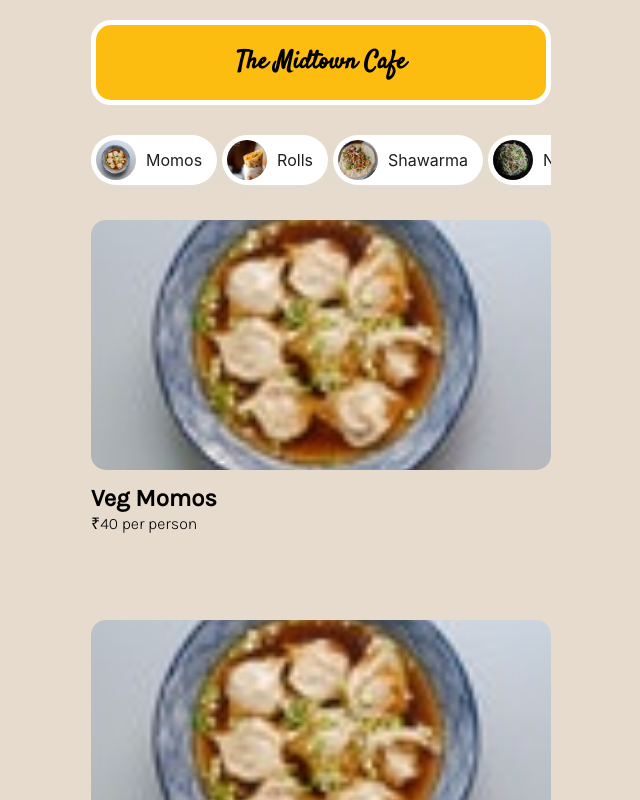
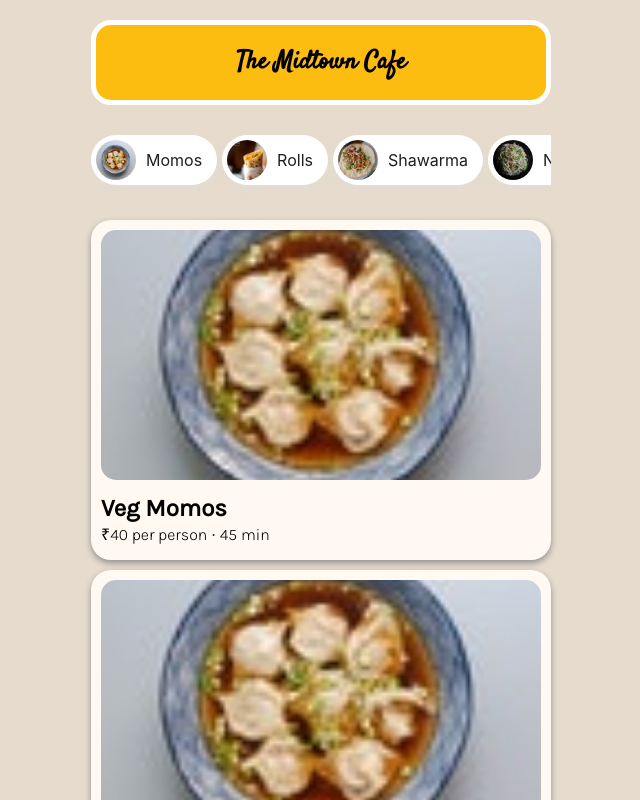
Before and after one commit to ThePratikSah/cafe-app, a Next.js app: page / in a window 1280 px wide. Shown: the top 800 px of the page, without its empty margins (319-959 px from the left). Built offline with nearby package versions, Linux system fonts and the light colour scheme.

Commit message:
Styled some components

```diff
--- a/components/items.js
+++ b/components/items.js
@@ -3,7 +3,9 @@ export default function Items({name, price, image}) {
     <div id="" className="contents__container">
       <img src={"./images/" + image} alt="Momos"/>
       <h2>{name}</h2>
-      <p>₹{price} per person</p>
+      <span>₹{price} per person</span>
+      <span className="dot"> &middot; </span>
+      <span>45 min</span>
     </div>
   );
 }
--- a/styles/global.css
+++ b/styles/global.css
@@ -110,7 +110,12 @@ a {
 
 .contents__container {
 	width: 100%;
-	height: 400px;
+	height: 340px;
+	padding: 10px;
+	border-radius: 20px;
+	background-color: #fff9f1;
+	margin-bottom: 10px;
+	box-shadow: 0 3px 6px #919191;
 }
 
 .contents__container > img {
@@ -125,9 +130,13 @@ a {
 	font-family: 'Karla', sans-serif;
 }
 
-.contents__container > p {
+.contents__container > span {
     font-family: 'Karla', sans-serif;
     font-weight: 300;
+}
+
+.dot {
+	font-size: 20px;
 }
 
 @media (min-width: 600px) {
```
